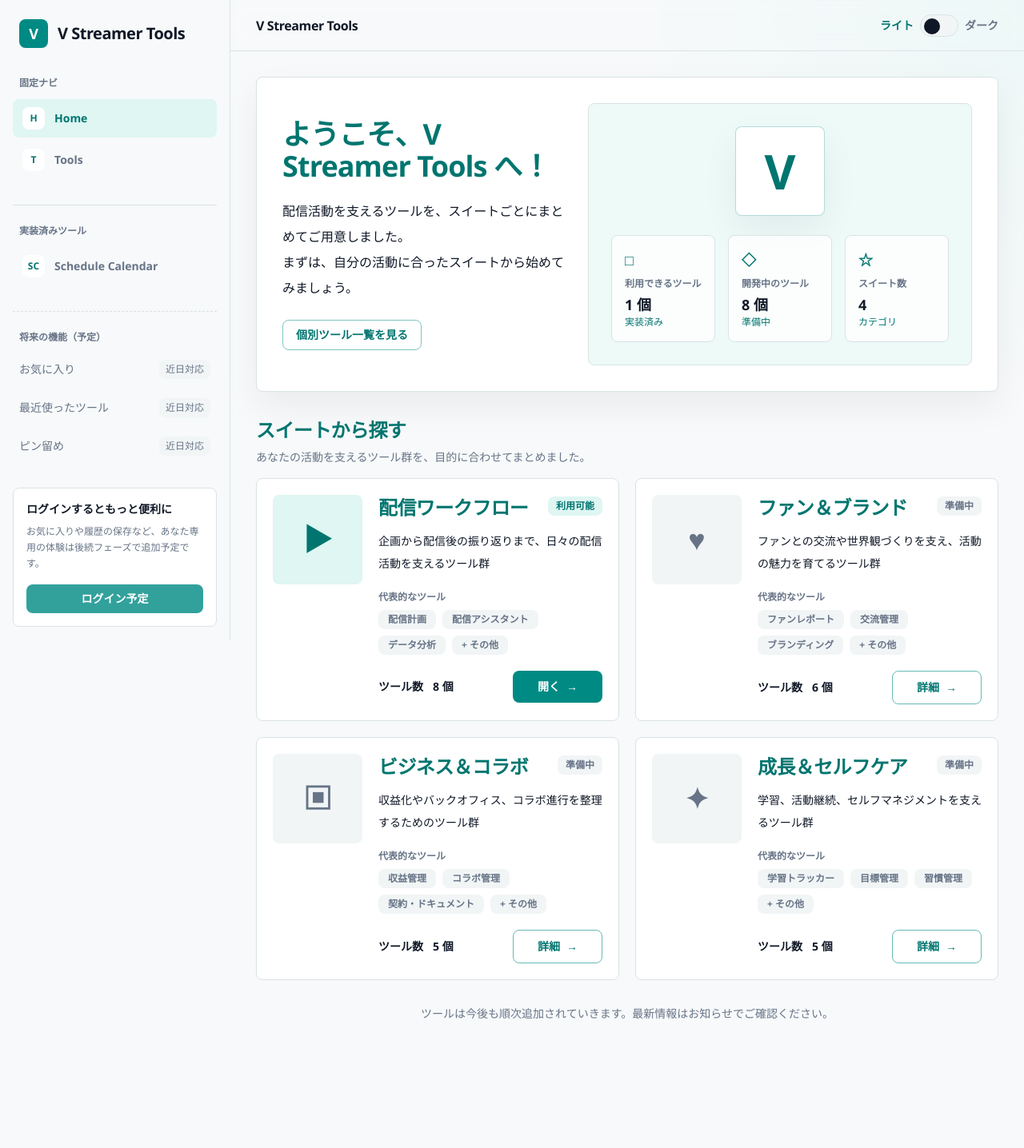
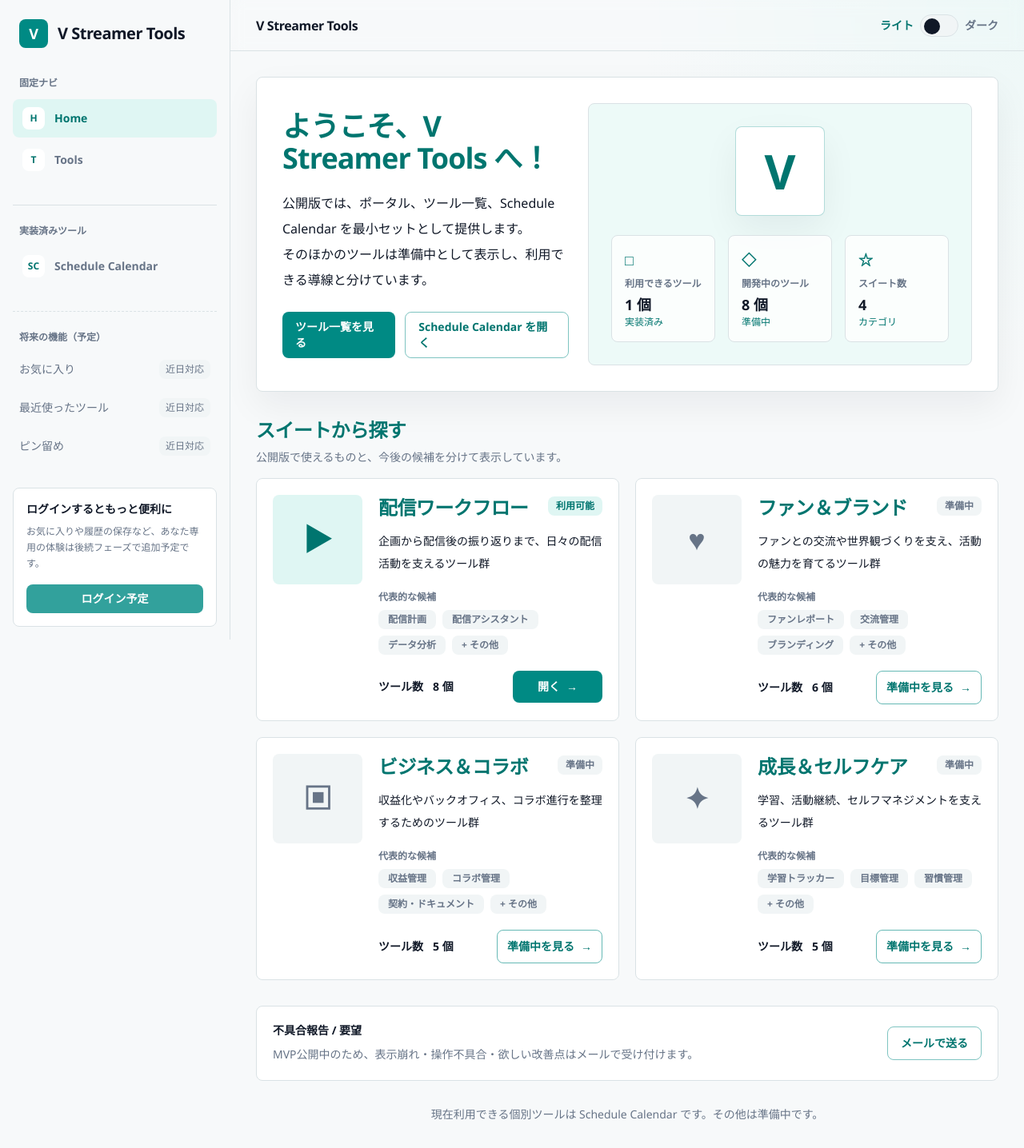
Before and after one commit to kurodev-web-tools/tool-portal, a Next.js app: page / in a window 1280 px wide. Shown: the whole page at 80% size. Before the commit the page ends 1310 px from the top, so only its background shows below. Built offline with nearby package versions, Linux system fonts and the light colour scheme.

Commit message:
phase2-public-minimum-set

```diff
--- a/app/page.tsx
+++ b/app/page.tsx
@@ -1,5 +1,11 @@
+import type { Metadata } from "next";
 import { PortalHome } from "@/components/portal/PortalHome";
 import { PortalShell } from "@/components/portal/PortalShell";
+
+export const metadata: Metadata = {
+  title: "Home",
+  description: "V Streamer Toolsの公開最小セットへの入口。Tools IndexとSchedule Calendarへ移動できます。"
+};
 
 export default function Home() {
   return (
--- a/app/tools/page.tsx
+++ b/app/tools/page.tsx
@@ -1,6 +1,12 @@
+import type { Metadata } from "next";
 import { Suspense } from "react";
 import { PortalShell } from "@/components/portal/PortalShell";
 import { PortalToolsIndex } from "@/components/portal/PortalToolsIndex";
+
+export const metadata: Metadata = {
+  title: "Tools",
+  description: "V Streamer Toolsのツール一覧。公開版で利用できるSchedule Calendarと準備中の候補を確認できます。"
+};
 
 export default function ToolsPage() {
   return (
--- a/app/tools/schedule-calendar/page.tsx
+++ b/app/tools/schedule-calendar/page.tsx
@@ -1,5 +1,11 @@
+import type { Metadata } from "next";
 import { PortalShell } from "@/components/portal/PortalShell";
 import { ScheduleCalendarApp } from "@/components/schedule-calendar/ScheduleCalendarApp";
+
+export const metadata: Metadata = {
+  title: "Schedule Calendar",
+  description: "配信予定の追加、編集、確認、バックアップ運用ができるV Streamer Toolsの公開中ツールです。"
+};
 
 export default function ScheduleCalendarPage() {
   return (
--- /dev/null
+++ b/components/portal/FeedbackNotice.tsx
@@ -0,0 +1,18 @@
+export function FeedbackNotice() {
+  return (
+    <section className="panel flex flex-col gap-4 p-5 shadow-none sm:flex-row sm:items-center sm:justify-between">
+      <div>
+        <p className="text-sm font-bold text-foreground">不具合報告 / 要望</p>
+        <p className="mt-2 text-sm leading-6 text-muted">
+          MVP公開中のため、表示崩れ・操作不具合・欲しい改善点はメールで受け付けます。
+        </p>
+      </div>
+      <a
+        href="mailto:?subject=V%20Streamer%20Tools%20feedback"
+        className="inline-flex shrink-0 items-center justify-center rounded-base border border-primary/50 px-4 py-2.5 text-sm font-bold text-primary-strong transition hover:bg-primary-soft/50"
+      >
+        メールで送る
+      </a>
+    </section>
+  );
+}
--- a/components/portal/PortalHeroSummary.tsx
+++ b/components/portal/PortalHeroSummary.tsx
@@ -20,18 +20,26 @@ export function PortalHeroSummary() {
         </h1>
         <p className="mt-5 max-w-3xl text-base leading-8 text-foreground">
           <span className="block">
-            配信活動を支えるツールを、スイートごとにまとめてご用意しました。
+            公開版では、ポータル、ツール一覧、Schedule Calendar を最小セットとして提供します。
           </span>
           <span className="block">
-            まずは、自分の活動に合ったスイートから始めてみましょう。
+            そのほかのツールは準備中として表示し、利用できる導線と分けています。
           </span>
         </p>
-        <Link
-          href="/tools"
-          className="mt-6 inline-flex rounded-base border border-primary/50 px-4 py-2 text-sm font-bold text-primary-strong transition hover:bg-primary-soft/50"
-        >
-          個別ツール一覧を見る
-        </Link>
+        <div className="mt-6 flex flex-col gap-3 sm:flex-row">
+          <Link
+            href="/tools"
+            className="inline-flex items-center justify-center rounded-base bg-primary px-4 py-2 text-sm font-bold text-white transition hover:bg-primary-strong"
+          >
+            ツール一覧を見る
+          </Link>
+          <Link
+            href="/tools/schedule-calendar"
+            className="inline-flex items-center justify-center rounded-base border border-primary/50 px-4 py-2 text-sm font-bold text-primary-strong transition hover:bg-primary-soft/50"
+          >
+            Schedule Calendar を開く
+          </Link>
+        </div>
       </div>
       <div className="min-h-52 rounded-base border border-border bg-primary-soft/55 p-4 sm:p-6 lg:p-7">
         <div className="mx-auto grid h-20 w-20 place-items-center rounded-base border border-primary/30 bg-surface text-5xl font-black text-primary-strong shadow-panel sm:h-24 sm:w-24 lg:h-28 lg:w-28 lg:text-6xl">
--- a/components/portal/PortalHome.tsx
+++ b/components/portal/PortalHome.tsx
@@ -1,4 +1,5 @@
 import { PortalHeroSummary } from "@/components/portal/PortalHeroSummary";
+import { FeedbackNotice } from "@/components/portal/FeedbackNotice";
 import { SuiteCard } from "@/components/portal/SuiteCard";
 import { suites } from "@/lib/suites";
 
@@ -15,7 +16,7 @@ export function PortalHome() {
             スイートから探す
           </h2>
           <p className="mt-2 text-sm text-muted">
-            あなたの活動を支えるツール群を、目的に合わせてまとめました。
+            公開版で使えるものと、今後の候補を分けて表示しています。
           </p>
         </div>
         <div className="grid gap-4 lg:grid-cols-2 lg:gap-5">
@@ -25,8 +26,10 @@ export function PortalHome() {
         </div>
       </section>
 
+      <FeedbackNotice />
+
       <p className="text-center text-sm text-muted">
-        ツールは今後も順次追加されていきます。最新情報はお知らせでご確認ください。
+        現在利用できる個別ツールは Schedule Calendar です。その他は準備中です。
       </p>
     </div>
   );
--- a/components/portal/PortalToolsIndex.tsx
+++ b/components/portal/PortalToolsIndex.tsx
@@ -2,6 +2,7 @@
 
 import { useState } from "react";
 import { usePathname, useRouter, useSearchParams } from "next/navigation";
+import { FeedbackNotice } from "@/components/portal/FeedbackNotice";
 import { PortalFilterBar } from "@/components/portal/PortalFilterBar";
 import { ToolCard } from "@/components/portal/ToolCard";
 import { tools } from "@/lib/tools";
@@ -48,7 +49,7 @@ export function PortalToolsIndex() {
           <p className="text-sm font-bold text-primary-strong">Tools</p>
           <h1 className="mt-2 text-3xl font-bold tracking-tight text-foreground">ツール一覧</h1>
           <p className="mt-3 max-w-3xl text-sm leading-7 text-muted">
-            利用可能なツールや準備中の機能を、スイート・カテゴリ・実装状況で絞り込んで探せます。
+            公開版で利用できる個別ツールは Schedule Calendar です。準備中の候補は利用導線と分けて表示しています。
           </p>
           {currentSuiteName ? (
             <div className="mt-4 inline-flex items-center gap-2 rounded-base bg-primary-soft px-3 py-2 text-sm font-bold text-primary-strong">
@@ -70,6 +71,7 @@ export function PortalToolsIndex() {
         onCategoryChange={setCategory}
         onStatusChange={setStatus}
       />
+      <FeedbackNotice />
       <section aria-label="ツール一覧">
         {filteredTools.length > 0 ? (
           <div className="grid gap-5 md:grid-cols-2 xl:grid-cols-3">
--- a/components/portal/SuiteCard.tsx
+++ b/components/portal/SuiteCard.tsx
@@ -36,7 +36,7 @@ export function SuiteCard({ suite }: SuiteCardProps) {
         </div>
 
         <div className="mt-5">
-          <p className="text-xs font-bold text-muted">代表的なツール</p>
+          <p className="text-xs font-bold text-muted">代表的な候補</p>
           <div className="mt-2 flex flex-wrap gap-2">
             {suite.tags.map((tag) => (
               <span key={tag} className="rounded-base bg-surface-muted px-3 py-1 text-xs font-semibold text-muted">
@@ -60,7 +60,7 @@ export function SuiteCard({ suite }: SuiteCardProps) {
                 : "border border-primary/60 text-primary-strong hover:bg-primary-soft/50"
             ].join(" ")}
           >
-            {isAvailable ? "開く" : "詳細"}
+            {isAvailable ? "開く" : "準備中を見る"}
             <span aria-hidden="true">→</span>
           </Link>
         </div>
--- a/components/portal/ToolCard.tsx
+++ b/components/portal/ToolCard.tsx
@@ -13,7 +13,7 @@ export function ToolCard({ tool }: ToolCardProps) {
     <article
       className={[
         "panel flex min-h-52 flex-col p-5 shadow-none transition",
-        isAvailable ? "border-primary/70" : "hover:border-primary/40"
+        isAvailable ? "border-primary/70" : "opacity-85"
       ].join(" ")}
     >
       <div className="flex gap-4">
@@ -52,7 +52,7 @@ export function ToolCard({ tool }: ToolCardProps) {
           disabled
           className="mt-5 rounded-base border border-border bg-surface px-4 py-2.5 text-sm font-bold text-muted"
         >
-          詳細を見る
+          準備中
         </button>
       )}
     </article>
--- a/lib/tools.ts
+++ b/lib/tools.ts
@@ -53,84 +53,84 @@ export const tools: ToolDefinition[] = [
   {
     id: "stream-manager",
     name: "Stream Manager",
-    description: "配信設定やコメント管理をまとめて行える管理ツールです。",
+    description: "配信前後の管理を扱う候補です。公開版ではまだ利用できません。",
     category: "stream",
     status: "planned",
     suite: "stream-workflow",
-    href: "/tools/stream-manager",
+    href: "/tools",
     sidebar: false,
     icon: "SM"
   },
   {
     id: "analytics-dashboard",
     name: "Analytics Dashboard",
-    description: "配信のパフォーマンスを可視化し、成長をサポートします。",
+    description: "配信データの確認を扱う候補です。公開版ではまだ利用できません。",
     category: "analytics",
     status: "planned",
     suite: "stream-workflow",
-    href: "/tools/analytics-dashboard",
+    href: "/tools",
     sidebar: false,
     icon: "AD"
   },
   {
     id: "fan-community",
     name: "Fan Community",
-    description: "ファンとの交流を深めるためのコミュニティ管理ツールです。",
+    description: "交流管理を扱う候補です。公開版ではまだ利用できません。",
     category: "community",
     status: "planned",
     suite: "fan-brand",
-    href: "/tools/fan-community",
+    href: "/tools",
     sidebar: false,
     icon: "FC"
   },
   {
     id: "thumbnail-maker",
     name: "Thumbnail Maker",
-    description: "サムネイルを簡単に作成できる画像デザインツールです。",
+    description: "画像制作を扱う候補です。公開版ではまだ利用できません。",
     category: "design",
     status: "planned",
     suite: "fan-brand",
-    href: "/tools/thumbnail-maker",
+    href: "/tools",
     sidebar: false,
     icon: "TM"
   },
   {
     id: "content-planner",
     name: "Content Planner",
-    description: "動画や配信の企画・ネタ出しをサポートするツールです。",
+    description: "企画メモや配信準備を扱う候補です。公開版ではまだ利用できません。",
     category: "stream",
     status: "planned",
     suite: "stream-workflow",
-    href: "/tools/content-planner",
+    href: "/tools",
     sidebar: false,
     icon: "CP"
   },
   {
     id: "task-tracker",
     name: "Task Tracker",
-    description: "やることリストやタスクを管理して制作活動を効率化します。",
+    description: "制作タスク管理を扱う候補です。公開版ではまだ利用できません。",
     category: "management",
     status: "planned",
     suite: "growth-selfcare",
-    href: "/tools/task-tracker",
+    href: "/tools",
     sidebar: false,
     icon: "TT"
   },
   {
     id: "asset-library",
     name: "Asset Library",
-    description: "素材や画像、BGMなどを整理・管理できるライブラリです。",
+    description: "素材整理を扱う候補です。公開版ではまだ利用できません。",
     category: "design",
     status: "planned",
     suite: "business-collab",
-    href: "/tools/asset-library",
+    href: "/tools",
     sidebar: false,
     icon: "AL"
   },
   {
     id: "coming-soon",
     name: "Coming Soon",
-    description: "新しいツールを開発中です。どうぞお楽しみに。",
+    description: "追加ツールの候補枠です。公開版ではまだ利用できません。",
     category: "other",
     status: "planned",
     suite: "growth-selfcare",
```
Also changed, not shown: app/layout.tsx (+11 -2 lines), 2 other files (tests, documents, lock files or other folders).
